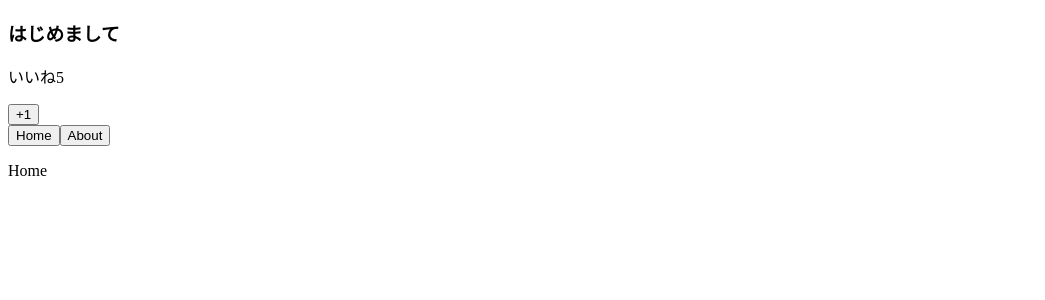
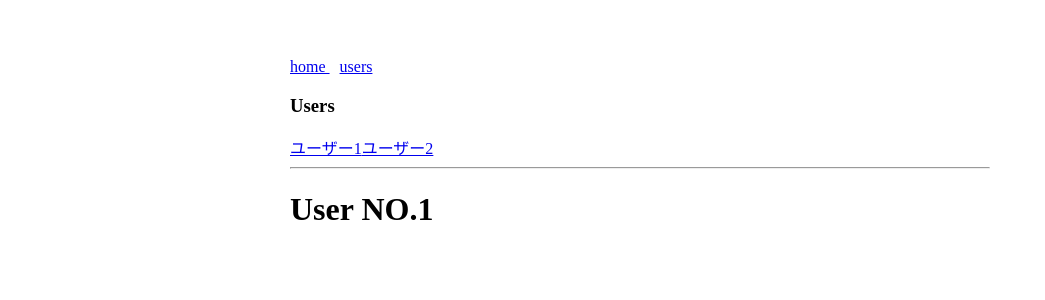
Before and after one commit to Popo1173/vue_udemy, a Vue app in the folder udemy-vuejs/: page /users/1 in a window 1280 px wide. Shown: the top 300 px of the page, without its empty margins (0-1045 px from the left). Built offline with nearby package versions, Linux system fonts and the light colour scheme.

Commit message:
feat 更新

```diff
--- a/udemy-vuejs/src/App.vue
+++ b/udemy-vuejs/src/App.vue
@@ -1,52 +1,22 @@
 <template>
-  <div>
-    <LikeHeader>
-      <h3>はじめまして</h3>
-    </LikeHeader>
-    <LikeNumber :totalNumber="number" @my-click="incrementNumber"></LikeNumber>
-
-    <button @click="currentComponent = 'Home'">Home</button>
-    <button @click="currentComponent = 'About'">About</button>
-
-    <!--
-      動的コンポーネントは切り替わる度にdestroyedされるため、キャッシュする仕組みをいれる
-      それが<keep-alive>タグ
-      通常：<component :is="currentComponent"></component>
-    -->
-    <keep-alive>
-      <component :is="currentComponent"></component>
-    </keep-alive>
+  <div style="width: 700px; margin: auto; padding-top: 50px">
+    <nav>
+      <router-link to="/" active-class="link--active" exact class="link">
+        home
+      </router-link>
+      <router-link to="/users" active-class="link--active" exact class="link"
+        >users</router-link
+      >
+    </nav>
+    <router-view></router-view>
   </div>
 </template>
 
-<script>
-  //ローカルコンポーネント登録
-import LikeHeader from "./components/LikeHeader.vue";
-import About from "./components/About.vue";
-import Home from "./components/Home.vue";
-
-export default {
-  data() {
-    return {
-      number: 10,
-      currentComponent: "Home"
-    }
-  },
-
-  //ローカルコンポーネント登録
-  components: {
-    LikeHeader,
-    About,
-    Home
-  },
-
-  methods: {
-    incrementNumber(value) {
-      //子コンポーネントの第二引数をとる事ができる
-      //this.$emit("my-click", this.totalNumber + 1);
-      //this.totalNumber + 1)
-      this.number = value
-    }
-  }
+<style scoped>
+.link {
+  margin-right: 10px;
 }
-</script>
+.link--active {
+  font-size: 20px;
+}
+</style>
--- a/udemy-vuejs/src/main.js
+++ b/udemy-vuejs/src/main.js
@@ -1,11 +1,13 @@
-import Vue from 'vue'
-import App from './App.vue'
-import LikeNumber from "./components/LikeNumber"
+import Vue from "vue";
+import App from "./App.vue";
+import LikeNumber from "./components/LikeNumber";
+import router from "./router";
 
-Vue.config.productionTip = false
+Vue.config.productionTip = false;
 // グローバル登録
-Vue.component('LikeNumber', LikeNumber);
+Vue.component("LikeNumber", LikeNumber);
 
 new Vue({
-  render: h => h(App),
-}).$mount('#app')
+  router,
+  render: (h) => h(App),
+}).$mount("#app");
--- a/udemy-vuejs/src/router.js
+++ b/udemy-vuejs/src/router.js
@@ -0,0 +1,18 @@
+import Vue from "vue";
+import Router from "vue-router";
+import Home from "./views/Home.vue";
+import Users from "./views/Users.vue";
+
+//プラグイン（グローバルで利用できる機能）を使う宣言
+Vue.use(Router);
+
+export default new Router({
+  //デフォルトは”hash"
+  mode: "history",
+
+  //URLとコンポーネントをマッピングする
+  routes: [
+    { path: "/", component: Home },
+    { path: "/users/:id", component: Users },
+  ],
+});
--- a/udemy-vuejs/src/views/Home.vue
+++ b/udemy-vuejs/src/views/Home.vue
@@ -0,0 +1,16 @@
+<template>
+  <div>
+    <h3>Home</h3>
+    <button @click="toUsers">Usersページにいく</button>
+  </div>
+</template>
+
+<script>
+export default {
+  methods: {
+    toUsers() {
+      this.$router.push("users");
+    },
+  },
+};
+</script>
--- a/udemy-vuejs/src/views/Users.vue
+++ b/udemy-vuejs/src/views/Users.vue
@@ -0,0 +1,20 @@
+<template>
+  <div>
+    <h3>Users</h3>
+    <router-link to="/users/1">ユーザー1</router-link>
+    <router-link to="/users/2">ユーザー2</router-link>
+    <hr />
+    <h1>User NO.{{ $route.params.id }}</h1>
+  </div>
+</template>
+
+<script>
+export default {
+  watch: {
+    $route(to, from) {
+      console.log(to);
+      console.log(from);
+    },
+  },
+};
+</script>
```
